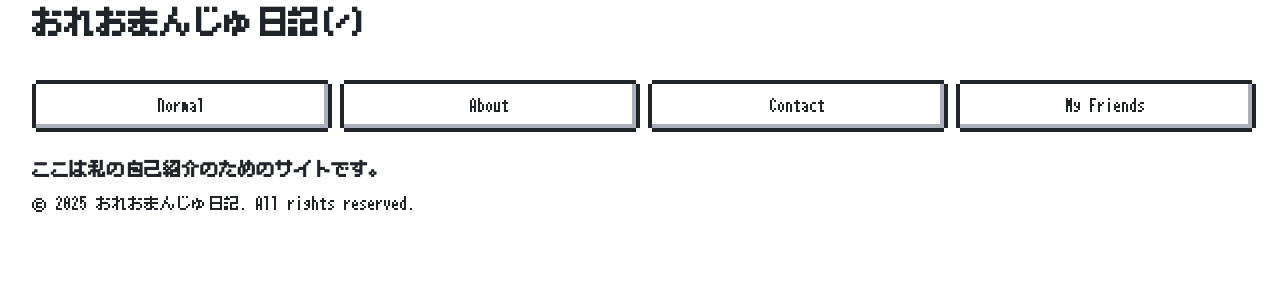
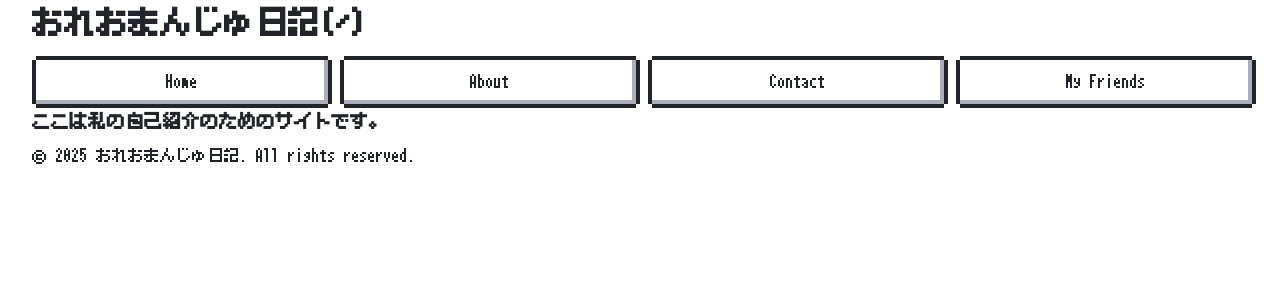
Before and after one commit to takushion/my-website-test, a React (Create React App) app: page / in a window 1280 px wide. Shown: the top 300 px of the page. Built offline with nearby package versions, Linux system fonts and the light colour scheme; the HTML template or start-up script is replaced by a standard one.

Commit message:
fix:ページ遷移とパス取得の変更

```diff
--- a/src/components/layouts/Header.tsx
+++ b/src/components/layouts/Header.tsx
@@ -1,27 +1,27 @@
 import React from "react";
+import { Link, useLocation } from "react-router-dom";
 import styles from "./layouts.module.scss";
 
 const Header = () => {
-  const sitePath = window.location.pathname;
+  const location = useLocation();
+  const sitePath = location.pathname;
   return (
     <header>
       <h1>おれおまんじゅ日記({sitePath})</h1>
-      <br />
       <nav className={styles.navHorizontal}>
-        <button type="button" className="nes-btn" onClick={() => window.location.href = '/'}>
-          Normal
-        </button>
-        <button type="button" className="nes-btn" onClick={() => window.location.href = '/about'}>
+        <Link className="nes-btn" to="/">
+          Home
+        </Link>
+        <Link className="nes-btn" to="/about">
           About
-        </button>
-        <button type="button" className="nes-btn" onClick={() => window.location.href = '/contact'}>
+        </Link>
+        <Link className="nes-btn" to="/contact">
           Contact
-        </button>
-        <button type="button" className="nes-btn" onClick={() => window.location.href = '/myfriends'}>
+        </Link>
+        <Link className="nes-btn" to="/myfriends">
           My Friends
-        </button>
+        </Link>
       </nav>
-      <br />
     </header>
   );
 };
```
Also changed, not shown: 1 other file (tests, documents, lock files or other folders).
